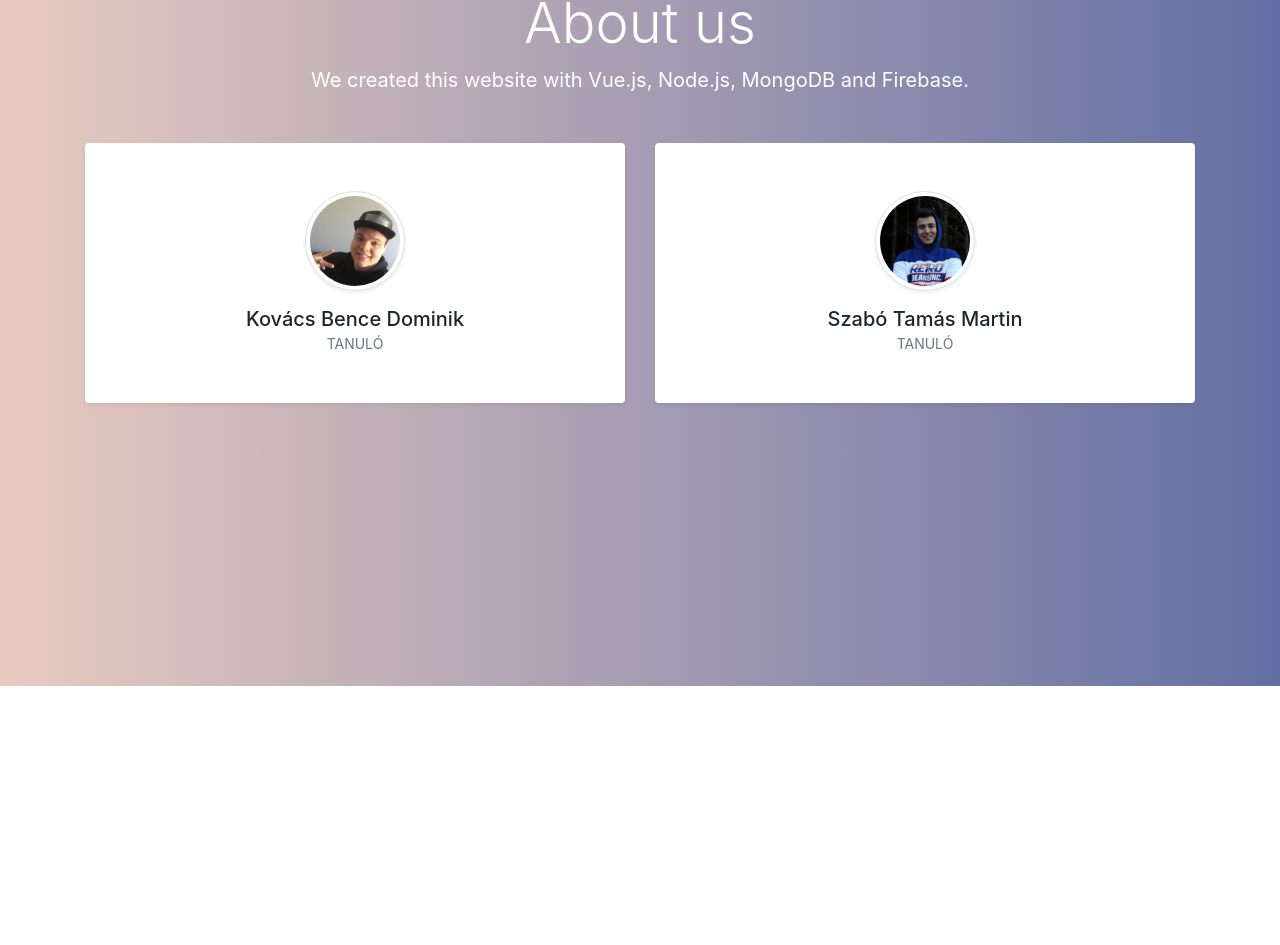
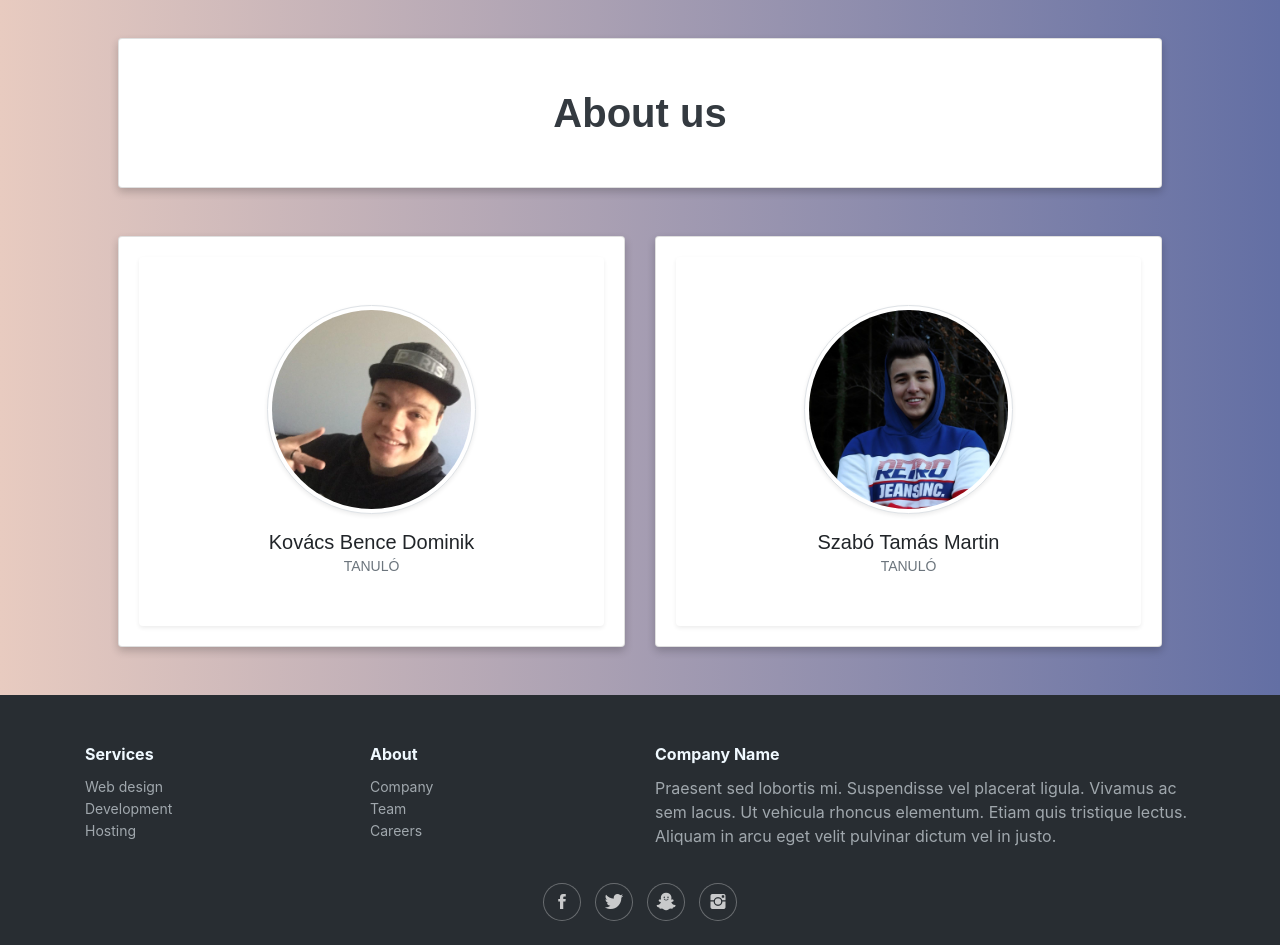
Before and after one commit to KovacsBence07/Szakdolgozat, a Vue app in the folder frontend/: page /about in a window 1280 px wide. Shown: the part 114-1059 px from the top of the page. Before the commit the page ends 800 px from the top, so only its background shows below. Built offline with nearby package versions, Linux system fonts and the light colour scheme; no server answers.

Commit message:
About us navbar fix and pictures

```diff
--- a/frontend/src/components/About.vue
+++ b/frontend/src/components/About.vue
@@ -1,54 +1,118 @@
 <template>
 <div>
+    <link rel="stylesheet" href="https://cdnjs.cloudflare.com/ajax/libs/ionicons/2.0.1/css/ionicons.min.css">
+  <div class="container px-4 px-lg-5">
+    <!-- Heading Row-->
+    <div class="row gx-4 gx-lg-5 align-items-center my-5">
 
-    <link rel="stylesheet" href="https://cdnjs.cloudflare.com/ajax/libs/ionicons/2.0.1/css/ionicons.min.css">
-<!-- For demo purpose -->
-<div class="container py-5">
-    <div class="row text-center text-white">
-        <div class="col-lg-8 mx-auto">
-            <h1 class="display-4">About us</h1>
-            <p class="lead mb-0"><b> We created this website with Vue.js, Node.js, MongoDB and Firebase.</b></p>
+    </div><!-- Call to Action-->
+    <div class="card my-5 text-dark py-4 text-center">
+        <div class="card-body">
+            <p class="text-dark m-0 font-weight-bold" style="font-size: 2.5rem">About us</p>
         </div>
-    </div>
-</div><!-- End -->
+    </div><!-- Content Row-->
+    <div class="row gx-4 gx-lg-5">
+        <div class="col-md-6 mb-5">
+            <div class="card h-100">
+                <div class="card-body">
+                     <div class="bg-white rounded shadow-sm py-5 px-4"><img src="@/assets/images/bence.jpg" alt="" width="50%" class="img-fluid rounded-circle mb-3 img-thumbnail shadow-sm">
+                <h5 class="mb-0">Kovács Bence Dominik</h5><span class="small text-uppercase text-muted">Tanuló</span>
+                </div>
+                  </div>
 
-
-<div class="container">
-    <div class="row text-center">
-        <div class="col-xl-6 col-sm-6 mb-5">
-            <div class="bg-white rounded shadow-sm py-5 px-4"><img src="@/assets/images/bence.jpg" alt="" width="100" class="img-fluid rounded-circle mb-3 img-thumbnail shadow-sm">
-                <h5 class="mb-0">Kovács Bence Dominik</h5><span class="small text-uppercase text-muted">Tanuló</span>
+            </div>
+        </div>
+        <div class="col-md-6 mb-5">
+            <div class="card h-100">
+                <div class="card-body">
+                     <div class="bg-white rounded shadow-sm py-5 px-4"><img src="@/assets/images/tomi.jpg" alt="" width="50%" class="img-fluid rounded-circle mb-3 img-thumbnail shadow-sm">
+                <h5 class="mb-0">Szabó Tamás Martin</h5><span class="small text-uppercase text-muted">Tanuló</span>
+                </div>
+                  </div>
 
             </div>
         </div>
 
 
-        <div class="col-xl-6 col-sm-6 mb-5">
-            <div class="bg-white rounded shadow-sm py-5 px-4"><img src="@/assets/images/tomi.jpg" alt="" width="100" class="img-fluid rounded-circle mb-3 img-thumbnail shadow-sm">
-                <h5 class="mb-0">Szabó Tamás Martin</h5><span class="small text-uppercase text-muted">Tanuló</span>
-
+    </div>
+</div>
+<div class="footer-dark">
+        <footer>
+            <div class="container">
+                <div class="row">
+                    <div class="col-sm-6 col-md-3 item">
+                        <h3>Services</h3>
+                        <ul>
+                            <li><a href="#">Web design</a></li>
+                            <li><a href="#">Development</a></li>
+                            <li><a href="#">Hosting</a></li>
+                        </ul>
+                    </div>
+                    <div class="col-sm-6 col-md-3 item">
+                        <h3>About</h3>
+                        <ul>
+                            <li><a href="#">Company</a></li>
+                            <li><a href="#">Team</a></li>
+                            <li><a href="#">Careers</a></li>
+                        </ul>
+                    </div>
+                    <div class="col-md-6 item text">
+                        <h3>Company Name</h3>
+                        <p>Praesent sed lobortis mi. Suspendisse vel placerat ligula. Vivamus ac sem lacus. Ut vehicula rhoncus elementum. Etiam quis tristique lectus. Aliquam in arcu eget velit pulvinar dictum vel in justo.</p>
+                    </div>
+                    <div class="col item social"><a href="#"><i class="icon ion-social-facebook"></i></a><a href="#"><i class="icon ion-social-twitter"></i></a><a href="#"><i class="icon ion-social-snapchat"></i></a><a href="#"><i class="icon ion-social-instagram"></i></a></div>
+                </div>
+                <p class="copyright">Kovács Bence Dominik és Szabó Tamás Martin Szakdolgozata © 2022</p>
             </div>
-        </div>
+        </footer>
     </div>
-
-</div>
-
 </div>
 </template>
 
 <script>
+import { ref, onBeforeMount } from "vue";
+import firebase from "firebase";
+
 export default {
+  setup() {
+    const name = ref("");
+    const isLoggedIn = ref(false);
+    onBeforeMount(() => {
+      const user = firebase.auth().currentUser;
+      if (user) {
+        name.value = user.email.split("@")[0];
+      }
+    });
+    firebase.auth().onAuthStateChanged(function (user) {
+      if (user) {
+        isLoggedIn.value = true; // if we have a user
+      } else {
+        isLoggedIn.value = false; // if we do not
+      }
+    });
 
-}
+    return {
+      name,
+      isLoggedIn,
+    };
+  },
+};
 </script>
 
 <style>
+
 body {
 
     background: -webkit-linear-gradient(to right, #e8cbc0, #636fa4);
     background: linear-gradient(to right, #e8cbc0, #636fa4);
 }
-
+.card {
+    box-shadow: 0 4px 8px 0 rgb(0 0 0 / 20%);
+    max-width: 100%;
+    margin: auto;
+    text-align: center;
+    font-family: arial;
+}
 .footer-dark {
   padding:50px 0;
   color:#f0f9ff;
@@ -138,4 +202,5 @@ body {
   font-size:13px;
   margin-bottom:0;
 }
+
 </style>
--- a/frontend/src/components/AddProduct.vue
+++ b/frontend/src/components/AddProduct.vue
@@ -30,7 +30,9 @@
           <h4>You submitted successfully!</h4>
           <button class="btn btn-success" @click="newProduct">Add</button>
       </div>
+
   </div>
+
 </div>
 
 </template>
--- a/frontend/src/components/Register.vue
+++ b/frontend/src/components/Register.vue
@@ -76,7 +76,7 @@ body {
     background: -webkit-linear-gradient(to right, #e8cbc0, #636fa4);
     background: linear-gradient(to right, #e8cbc0, #636fa4);
 }
-* {box-sizing: border-box}
+/* {box-sizing: border-box}
 
 /* Add padding to containers */
 
```
